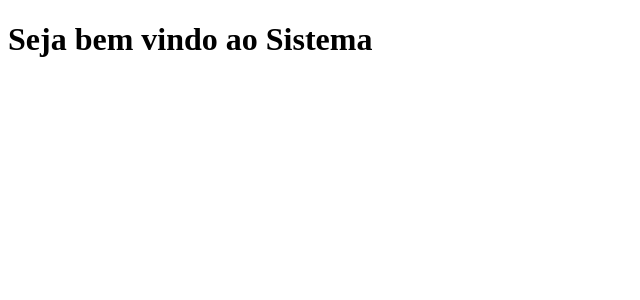
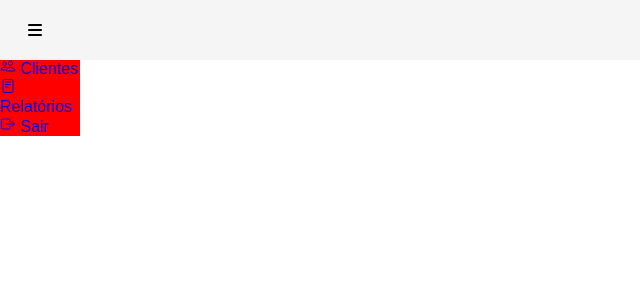
Before and after one commit to brunabrits/TCC_CS, a PHP site: page /includes/telaLogin/painelTeste.php in a window 1280 px wide. Shown: the top 300 px of the page, without its empty margins (0-640 px from the left). Run offline with PHP 8.4, Linux system fonts and the light colour scheme; the visitor is signed in with stand-in values (Sample User, id 1); some libraries are stand-ins or nearby versions.

Commit message:
inicio menu

```diff
--- a/includes/telaLogin/painelTeste.php
+++ b/includes/telaLogin/painelTeste.php
@@ -5,13 +5,57 @@
     <meta charset="UTF-8">
     <meta http-equiv="X-UA-Compatible" content="IE=edge">
     <meta name="viewport" content="width=device-width, initial-scale=1.0">
+    <script src="https://kit.fontawesome.com/41bcea2ae3.js" crossorigin="anonymous"></script>
+    <script type="module" src="https://unpkg.com/ionicons@5.5.2/dist/ionicons/ionicons.esm.js"></script>
+    <script nomodule src="https://unpkg.com/ionicons@5.5.2/dist/ionicons/ionicons.js"></script>
     <title>Painel</title>
     <style>
+
+        *{
+            margin: 0;
+            padding: 0;
+            box-sizing: border-box;
+            text-decoration: none;
+            font-family: Arial, Helvetica, sans-serif;
+        }
+
+        header{
+            width: 100%;
+            height: 60px;
+            background: #f5f5f5;
+            display: flex;
+            align-items: center;
+            position:fixed;
+            top: 0;
+            z-index: 200;
+
+        }
+
+        .icon_menu{
+            width: 50px;
+            height: 100%;
+            display: flex;
+            justify-content: center;
+            align-items: center;
+            transform: translatex(10px)
+        }
+
+        .icon_menu span{
+            font-size: 20px;
+            cursor: pointer;
+            position: absolute;
+        }
+
+        .menu_side {
+            width: 80px;
+            height: 100%;
+            background: red;
+        }
 
     </style>
 </head>
 <body>
-    <h1>Seja bem vindo ao Sistema</h1>
+    <!-- <h1>Seja bem vindo ao Sistema</h1> -->
 
     <?php
         session_start();
@@ -26,8 +70,60 @@
         $Logado = ($_SESSION['Usuario']);
     ?>
 
+     <header>
+          <div class="icon_menu">
+              <i class="fas fa-bars"></i>
+          </div>
+     </header>
 
+          <div class="menu_side">
+              <div class="name_page">
+                  <!-- <i class="fab fa-youtube"></i> -->
+                  <h4>Nome</h4>
+              </div>
 
+          <div class="options_menu">
 
+              <a href="#">
+                  <div class="option">
+                      <span><ion-icon name="home-outline"></ion-icon></span>
+                      <span class="title">Início</span>
+                  </div>
+              </a>
+
+              <a href="#">
+                  <div class="option">
+                      <!-- <i class="fas fa-home" title="graficos">Gráficos</i> -->
+                       <span><ion-icon name="cellular-outline"></ion-icon></span>
+                       <span class="title">Clientes</span>
+                  </div>
+              </a>
+
+              <a href="#">
+                  <div class="option">
+                      <!-- <i class="fas fa-home" title="Gráficos">Início</i> -->
+                        <span><ion-icon name="people-outline"></ion-icon></span>
+                        <span class="title">Clientes</span>
+                  </div>
+              </a>
+
+              <a href="#">
+                  <div class="option">
+                       <span><ion-icon name="reader-outline"></ion-icon></span>
+                       <span class="title">Relatórios</span>
+                  </div>
+              </a>
+
+              <a href="#">
+                  <div class="option">
+                       <span><ion-icon name="exit-outline"></ion-icon><span>
+                       <span class="title">Sair</span>
+                  </div>
+              </a>
+          </div>
+    </div>
+
+          <script type="module" src="https://unpkg.com/ionicons@5.5.2/dist/ionicons/ionicons.esm.js"></script>
+          <script nomodule src="https://unpkg.com/ionicons@5.5.2/dist/ionicons/ionicons.js"></script>
 </body>
 </html>
```
